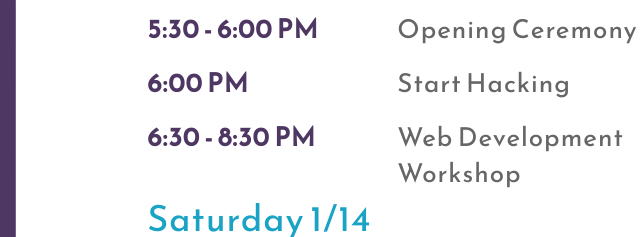
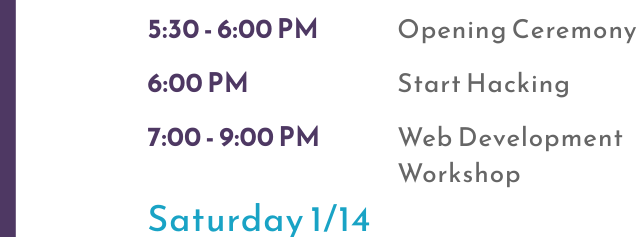
Before and after one commit to SDHacks/HackDay2017, a website: page index.html in a window 1280 px wide. Shown: the part 2023-2260 px from the top of the page, 417-1057 px from the left. Drawn offline with nearby package versions, Linux system fonts and the light colour scheme.

Commit message:
Moved forward workshop

```diff
--- a/index.html
+++ b/index.html
@@ -149,7 +149,7 @@
                 <span class="sd-schedule--list-content">Start Hacking</span>
               </li>
               <li>
-                <span class="sd-schedule--list-time">6:30 - 8:30 PM</span>
+                <span class="sd-schedule--list-time">7:00 - 9:00 PM</span>
                 <span class="sd-schedule--list-content">Web Development Workshop</span>
               </li>
             </ul>
```
